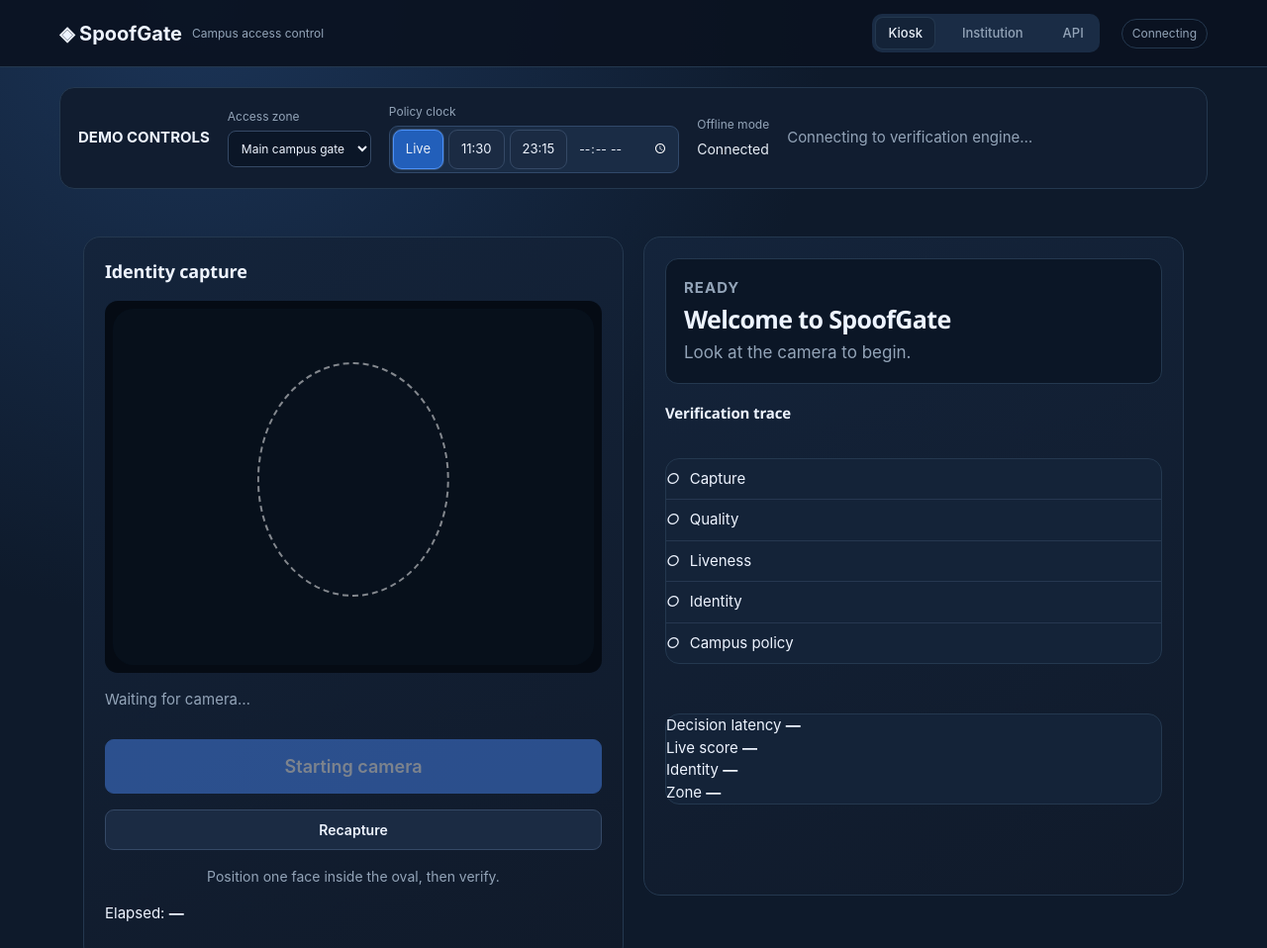
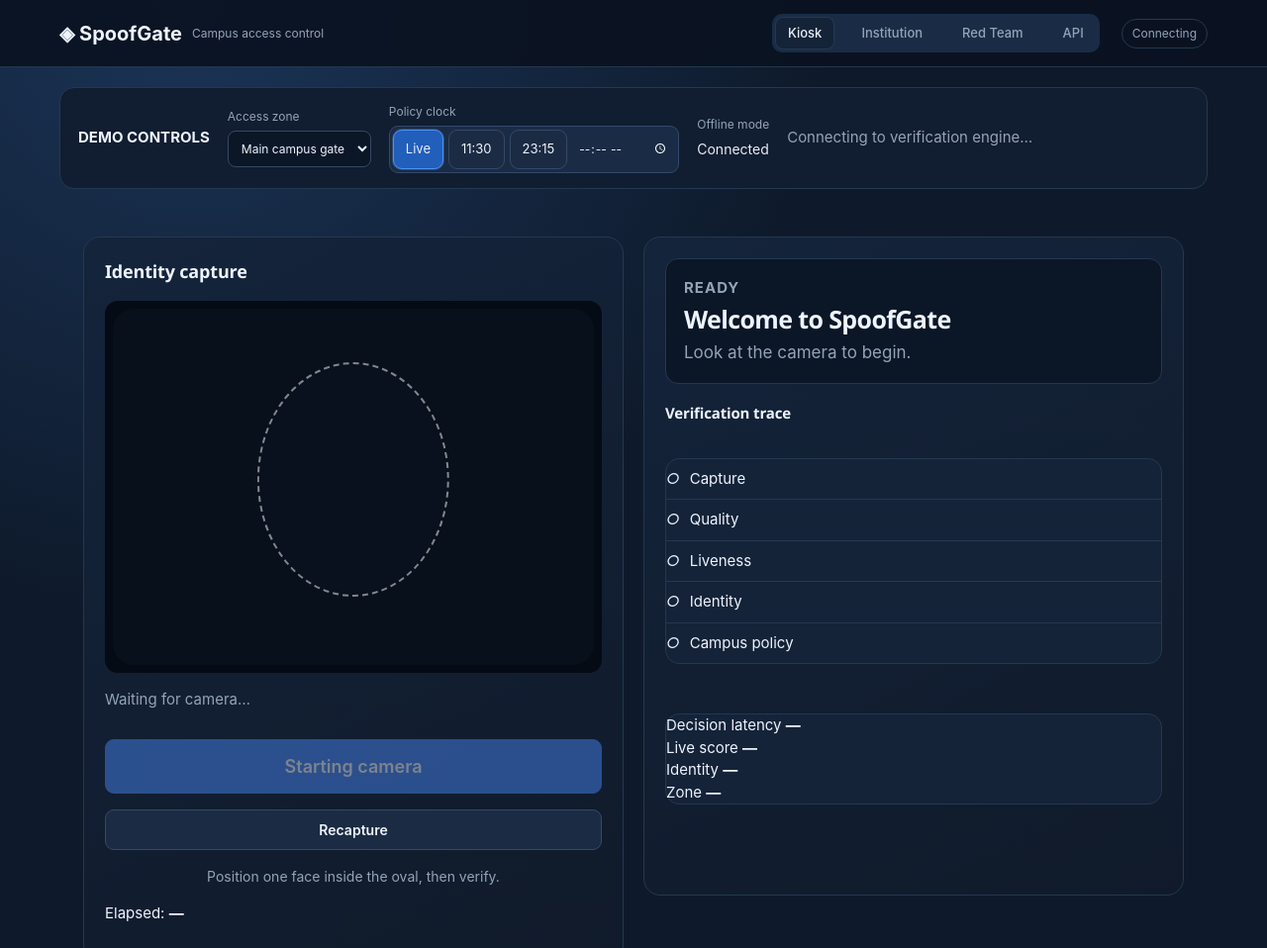
Before and after one commit to Gowda1007/spoofgate, a plain HTML site: page frontend/index.html in a window 1280 px wide. Shown: the top 958 px of the page at 99% size. Drawn offline with Linux system fonts and the light colour scheme.

Commit message:
Link all SpoofGate dashboards from kiosk navigation

```diff
--- a/frontend/index.html
+++ b/frontend/index.html
@@ -17,7 +17,7 @@
 @media(max-width:800px){.kiosk{grid-template-columns:1fr;margin:14px}.settings{margin:14px}.bar{padding:12px 14px;flex-wrap:wrap}.nav{gap:9px}.nav a{font-size:11px}}
 </style></head>
 <body class="theme-kiosk">
-<header class="bar"><a class="brand" href="/"><strong>◈ SpoofGate</strong><span id="where">Campus access control</span></a><nav class="nav"><a href="/" aria-current="page">Kiosk</a><a href="#admin" id="btn-admin">Institution</a><a href="/docs">API</a></nav><span class="pill" id="pill-engine"><span id="engine-dot">Connecting</span></span></header>
+<header class="bar"><a class="brand" href="/"><strong>◈ SpoofGate</strong><span id="where">Campus access control</span></a><nav class="nav"><a href="/" aria-current="page">Kiosk</a><a href="/admin.html">Institution</a><a href="/redteam.html">Red Team</a><a href="/docs">API</a></nav><span class="pill" id="pill-engine"><span id="engine-dot">Connecting</span></span></header>
 <section class="settings"><strong>DEMO CONTROLS</strong>
 <label class="field">Access zone<select id="zone"><option value="campus_gate">Main campus gate</option><option value="lab_cse">AI Lab (CSE)</option><option value="server_room">Server room</option></select></label>
 <div class="field">Policy clock<div class="seg"><button type="button" data-time="" aria-pressed="true">Live</button><button type="button" data-time="11:30" aria-pressed="false">11:30</button><button type="button" data-time="23:15" aria-pressed="false">23:15</button><input type="time" id="time-custom"></div></div>
```
